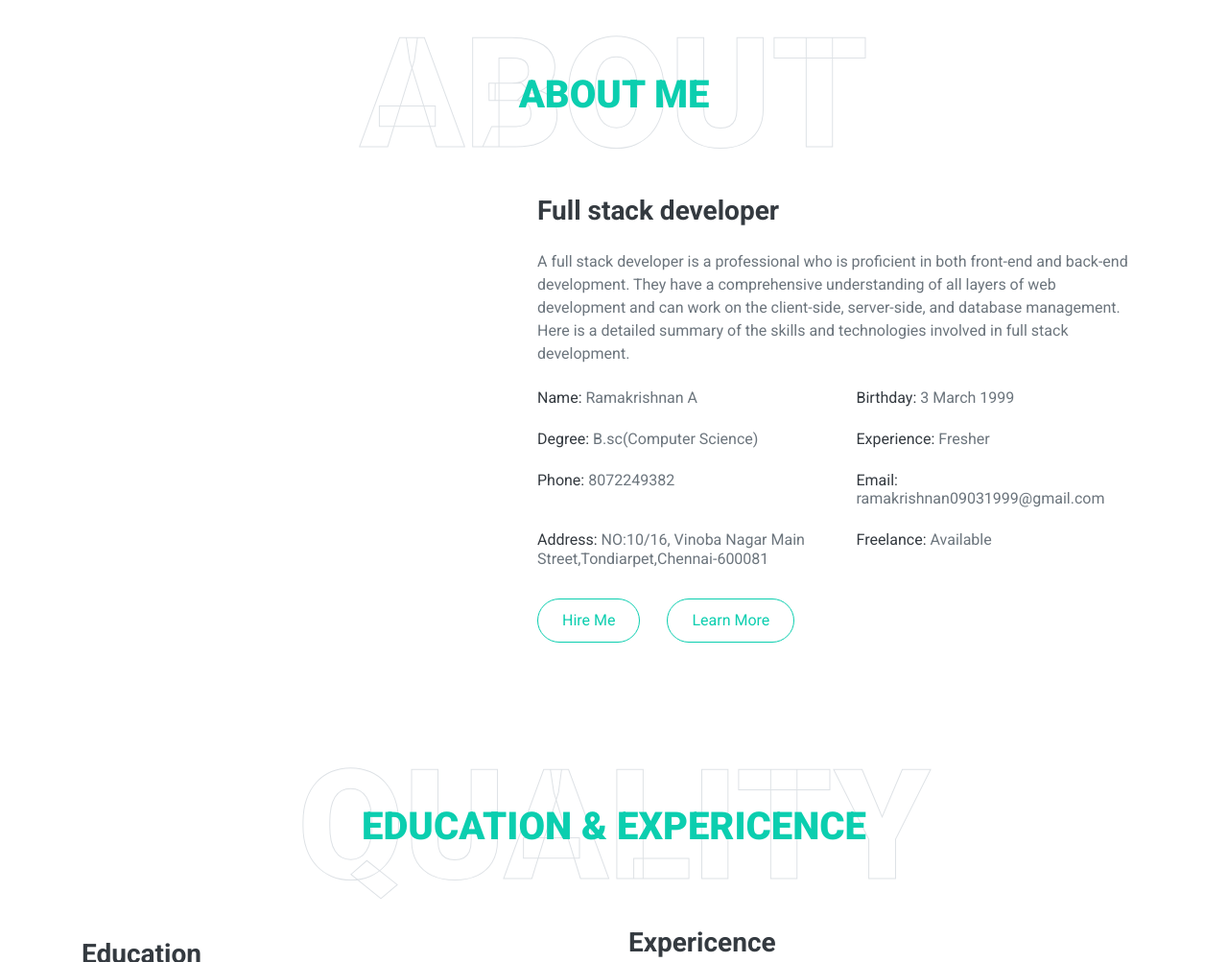
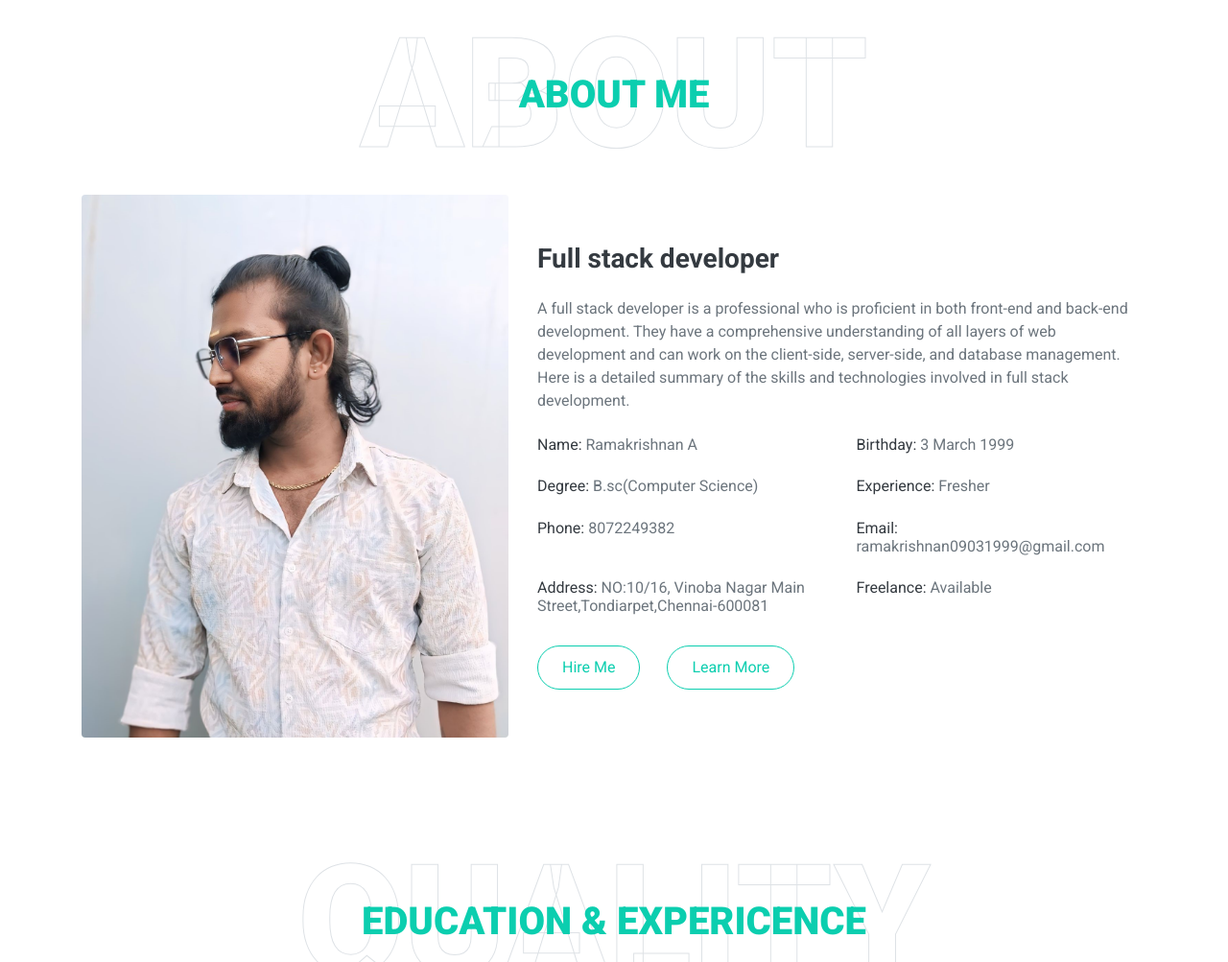
Before and after one commit to Ram09031999/Rama-Portfoilo, a plain HTML site: page index.html in a window 1280 px wide. Shown: the part 893-1896 px from the top of the page at 96% size. Drawn offline with nearby package versions, Linux system fonts and the light colour scheme.

Commit message:
inset photo

```diff
--- a/index.html
+++ b/index.html
@@ -148,7 +148,7 @@
         </div>
         <div class="row align-items-center">
           <div class="col-lg-5 pb-4 pb-lg-0">
-            <img class="img-fluid rounded w-100" src="" alt="" />
+            <img class="img-fluid rounded w-100" src="img/corp2.jpeg" alt="" />
           </div>
           <div class="col-lg-7">
             <h3 class="mb-4">Full stack developer</h3>
```
